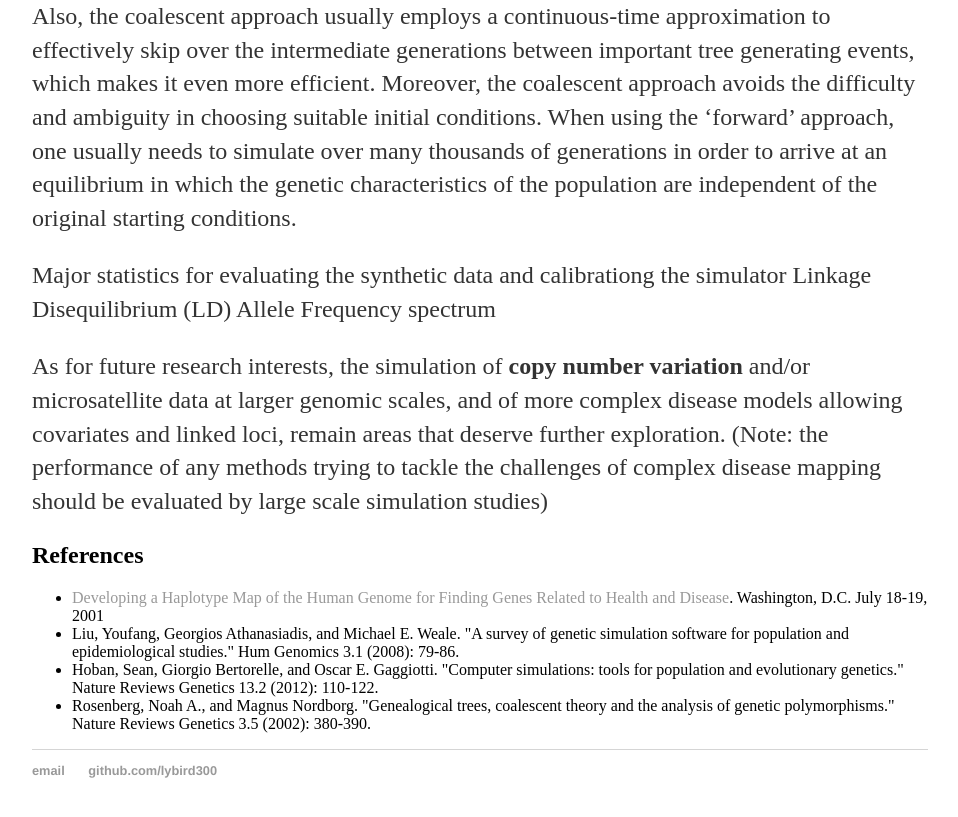
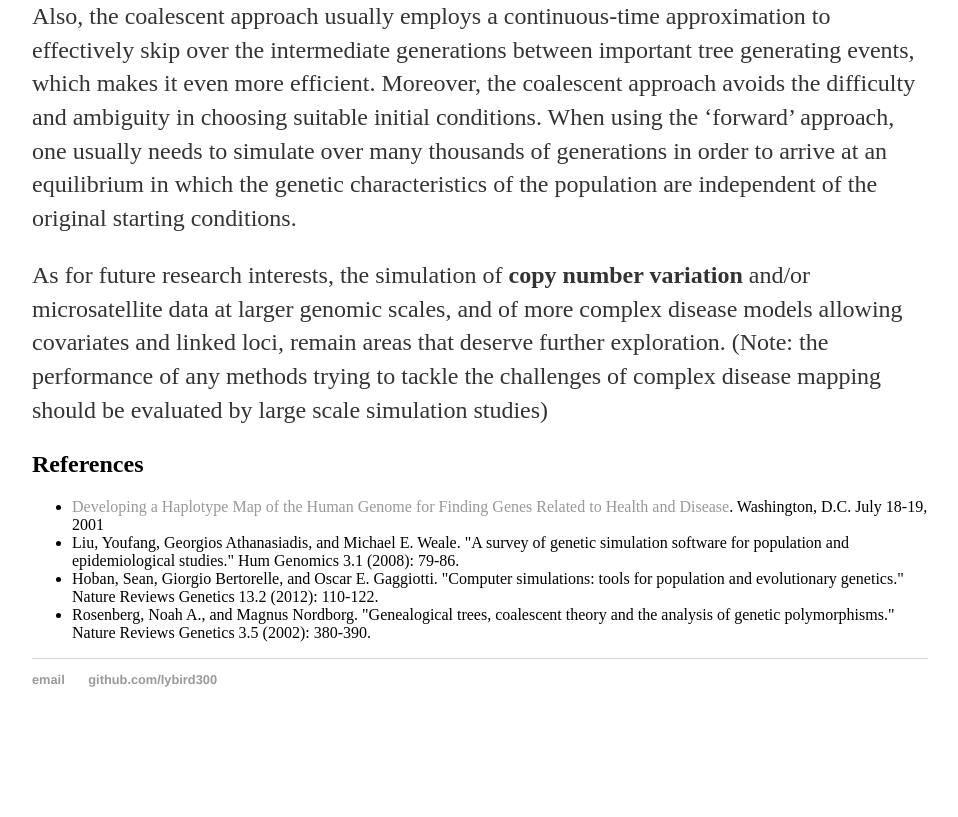
Before and after one commit to lybird300/lybird300.github.io, a Jekyll site: the page built from _posts/2015-04-01-first-day.md, in a window 1280 px wide and 900 px high, scrolled down 5491 px, cut to the strip 62-879 px from the top of the window. Shown: the whole strip, without its empty margins (160-1118 px from the left). Built offline with Jekyll 4.4.1, drawn with Linux system fonts in a browser that asks for light colours; after the commit the page ends 6300 px from its top, so only the background shows below that; some of the changed text lies outside the part shown.

Commit message:
Update 2015-04-01-first-day.md

```diff
--- a/_posts/2015-04-01-first-day.md
+++ b/_posts/2015-04-01-first-day.md
@@ -36,7 +36,7 @@ Modern genetics studies use data collected from natural populations. This approa
 
 One solution is to model and simulate the past using a suitable stochastic model. To decide if the above data are unusual, we might make assumptions about the process that gave rise to those data, model the evolutionary process, and then run the simulated process many times to generate random repetitions. If the fraction of the random genealogical and mutational histories that could have given rise to the observed data is small, we can conclude that the assumptions cannot explain the observed pattern. Thus, the key is to find suitable models that allow us to construct random genealogies as a result of certain evolutionary forces.
 
-<b>Why the Coalescent (backward) approach?</b>
+<b>Why the coalescent (backward) approach?</b>
 
 All simulation algorithms face three primary challenges: (1) speed — typically one wants to do lots of simulations, so they need to be fast; (2) scalability — with the advent of genome-wide genotyping and large-scale sequencing, there is a need for simulation programs to match; and (3) flexibility — can the program cope with different demographic histories, population structure, recombination, selection, mutation models and disease models? Three approaches (termed ‘backwards’, ‘forwards’ and ‘sideways’) have been developed to deal with these challenges.
 
@@ -44,10 +44,6 @@ The ‘backwards’ (or coalescent) approach (Kingman 1982, Hudson 1983 & 1990,
 <br/><img alt="coalescentEfficient" src="https://cloud.githubusercontent.com/assets/5496192/7167720/b2475c78-e385-11e4-9765-4b5c7ddaa6a0.PNG">
 
 Also, the coalescent approach usually employs a continuous-time approximation to effectively skip over the intermediate generations between important tree generating events, which makes it even more efficient. Moreover, the coalescent approach avoids the difficulty and ambiguity in choosing suitable initial conditions. When using the 'forward' approach, one usually needs to simulate over many thousands of generations in order to arrive at an equilibrium in which the genetic characteristics of the population are independent of the original starting conditions.
-
-Major statistics for evaluating the synthetic data and calibrationg the simulator
-Linkage Disequilibrium (LD)
-Allele Frequency spectrum
 
 As for future research interests, the simulation of <b>copy number variation</b> and/or microsatellite data at larger genomic scales, and of more complex disease models allowing covariates and linked loci, remain areas that deserve further exploration. (Note:  the performance of any methods trying to tackle the challenges of complex disease mapping should be evaluated by large scale simulation studies)
 
```
